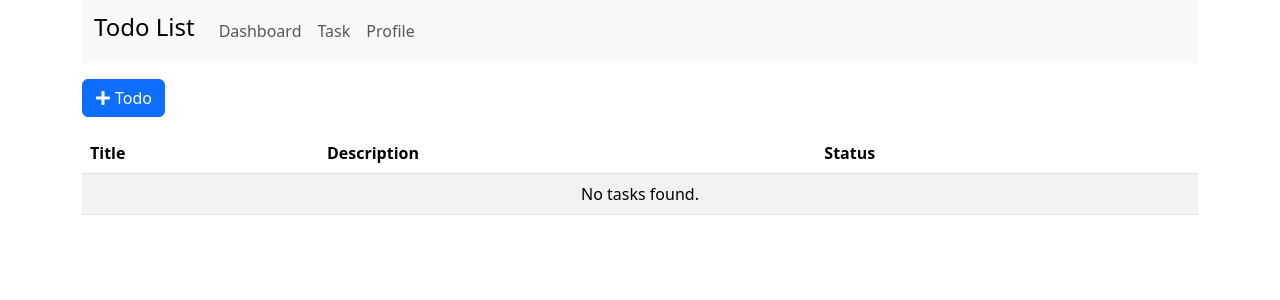
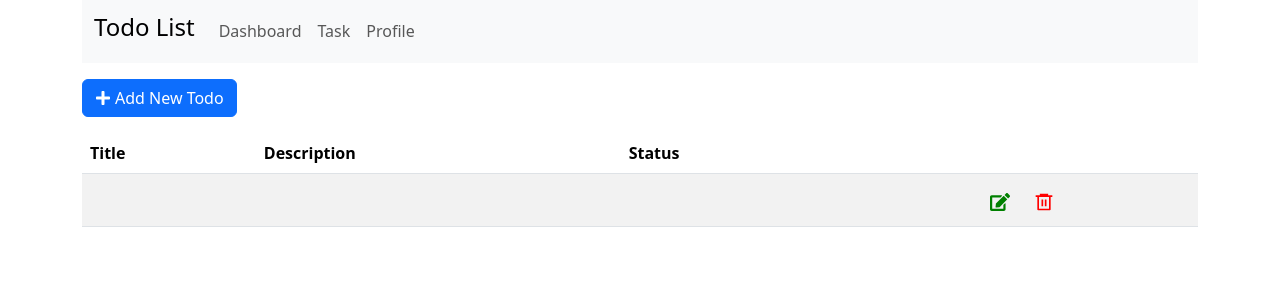
Before and after one commit to JamerSC/todo-list-react, a React (Create React App) app: page / in a window 1280 px wide. Shown: the top 300 px of the page. Built offline with nearby package versions, Linux system fonts and the light colour scheme.

Commit message:
Applied Reset/Clear Function in  Form Modal Close Button

```diff
--- a/src/App.js
+++ b/src/App.js
@@ -2,9 +2,11 @@ import { useState } from "react";
 import TodoNav from "./components/TodoNavBar";
 import TodoModal from "./components/TodoFormModal";
 import TodoTable from "./components/TodoTable";
+import { todoItems } from "./components/Data";
 
 function App() {
-  const [todos, setTodos] = useState([]);
+  const [todos, setTodos] = useState([todoItems]); // sample data
+  // const [todos, setTodos] = useState([]); // empty data []
   const [currentTodo, setCurrentTodo] = useState(null);
 
   const handleSave = (todo) => {
@@ -35,7 +37,11 @@ function App() {
     <>
       <div className="container">
         <TodoNav />
-        <TodoModal onSave={handleSave} todo={currentTodo} />
+        <TodoModal
+          onSave={handleSave}
+          onClose={() => setCurrentTodo(null)}
+          todo={currentTodo}
+        />
         <TodoTable
           todos={todos}
           onUpdate={handleUpdate}
--- a/src/components/TodoFormModal.js
+++ b/src/components/TodoFormModal.js
@@ -5,13 +5,21 @@ import Form from "react-bootstrap/Form";
 import CustomButton from "./CustomButton";
 import { FaPlus } from "react-icons/fa";
 
-const TodoModal = ({ todo, onSave }) => {
+const TodoModal = ({ todo, onSave, onClose }) => {
   const [show, setShow] = useState(false);
-  const handleClose = () => setShow(false);
-  const handleShow = () => setShow(true);
   const [title, setTitle] = useState("");
   const [description, setDescription] = useState("");
   const [status, setStatus] = useState("");
+
+  const handleClose = () => {
+    setShow(false);
+    setTitle("");
+    setDescription("");
+    setStatus("");
+    if (onClose) onClose(); // null the current todo
+  };
+
+  const handleShow = () => setShow(true);
 
   useEffect(() => {
     if (todo) {
@@ -59,7 +67,7 @@ const TodoModal = ({ todo, onSave }) => {
         icon={FaPlus}
         iconPosition="left"
       >
-        Todo
+        Add New Todo
       </CustomButton>
 
       <Modal
@@ -69,7 +77,7 @@ const TodoModal = ({ todo, onSave }) => {
         keyboard={false}
       >
         <Modal.Header closeButton>
-          <Modal.Title>Create Task</Modal.Title>
+          <Modal.Title>{todo ? "Edit Task" : "Add Task"}</Modal.Title>
         </Modal.Header>
         <Modal.Body>
           <Form id="todoForm" onSubmit={handleSubmit}>
@@ -111,7 +119,7 @@ const TodoModal = ({ todo, onSave }) => {
             Close
           </Button>
           <Button type="submit" form="todoForm" variant="primary">
-            Save
+            {todo ? "Update" : "Save"}
           </Button>
         </Modal.Footer>
       </Modal>
```
Also changed, not shown: 1 other file (tests, documents, lock files or other folders).
